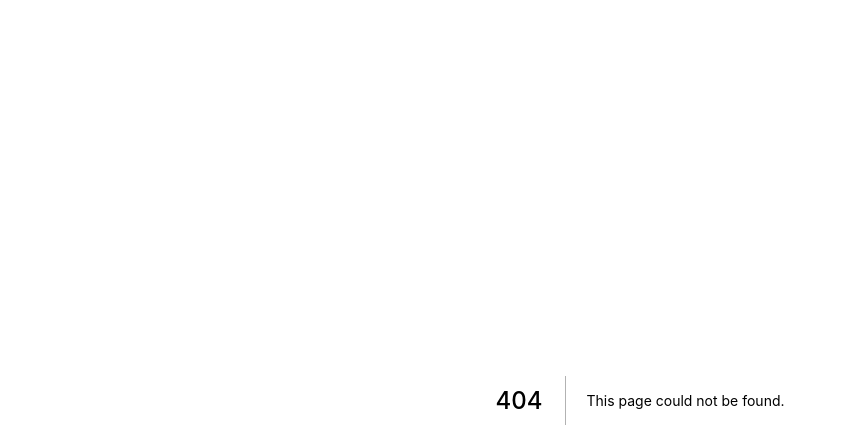
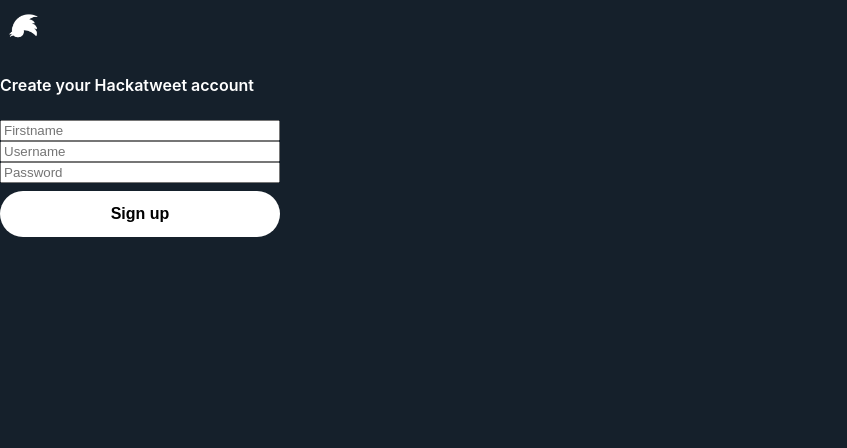
Before and after one commit to yana-burdziuk/hackatweet-frontend, a Next.js app: page /signup in a window 1280 px wide. Before the commit this address had no page. Shown: the top 448 px of the page, without its empty margins (0-847 px from the left). Built offline with nearby package versions, Linux system fonts and the light colour scheme.

Commit message:
creating user reducer and sign up page

```diff
--- /dev/null
+++ b/components/Signup.js
@@ -0,0 +1,37 @@
+import styles from "../styles/SignUp.module.css"
+import Image from "next/image";
+import { useState } from "react"
+
+function SignUp() {
+    const [firstName, setFirstName] = useState('');
+    const [userName, setUserName] = useState('');
+    const [password, setPassword] = useState('');
+
+    function handleClick () {
+
+    }
+
+  return (
+    <div>
+        <Image
+            src="/images/logo-twitter.png"
+            alt="logo"
+            width="50"
+            height="50"
+            className={styles.logo}
+        />
+        <div className={styles.container}>
+            <h4 className={styles.title}>
+                Create your Hackatweet account
+            </h4>
+            <input type='text' placeholder="Firstname" onChange={(e) => setFirstName(e.target.value)} value={firstName}></input>
+            <input type='text' placeholder="Username" onChange={(e) => setUserName(e.target.value)} value={userName}></input>
+            <input type='text' placeholder="Password" onChange={(e) => setPassword(e.target.value)} value={password}></input>
+
+            <button className={`${styles.btn} ${styles.signup}`} onClick={handleClick}>Sign up</button>
+        </div>
+    </div>
+  );
+}
+
+export default SignUp;
--- a/package.json
+++ b/package.json
@@ -9,9 +9,13 @@
     "lint": "next lint"
   },
   "dependencies": {
+    "@reduxjs/toolkit": "^2.8.2",
     "next": "12.1.6",
     "react": "18.1.0",
-    "react-dom": "18.1.0"
+    "react-dom": "18.1.0",
+    "react-redux": "^9.2.0",
+    "react-router-dom": "^7.6.2",
+    "redux-persist": "^6.0.0"
   },
   "devDependencies": {
     "@testing-library/jest-dom": "^5.16.4",
--- a/pages/_app.js
+++ b/pages/_app.js
@@ -1,14 +1,30 @@
 import '../styles/globals.css';
 import Head from 'next/head';
 
+// Redux toolkit imports
+import { configureStore } from "@reduxjs/toolkit";
+
+// React Redux imports
+import { Provider } from "react-redux";
+
+// Reducers imports
+import user from "../reducers/user"
+
+// Redux persist imports
+
+
+const store = configureStore({
+  reducer: user,
+})
+
 function App({ Component, pageProps }) {
   return (
-    <>
+    <Provider store={store}>
       <Head>
         <title>Next.js App</title>
       </Head>
       <Component {...pageProps} />
-    </>
+    </Provider>
   );
 }
 
--- /dev/null
+++ b/pages/signup.js
@@ -0,0 +1,7 @@
+import SignUp from "../components/Signup"
+
+function SignUpPage() {
+  return <SignUp />;
+}
+
+export default SignUpPage;
--- /dev/null
+++ b/reducers/user.js
@@ -0,0 +1,27 @@
+import { createSlice } from "@reduxjs/toolkit"
+
+const initialState = {
+    value: {
+        userName: null,
+        token: null
+    }
+}
+
+const userSlice = createSlice({
+    name: "user",
+    initialState,
+    reducers: {
+        login: (state, action) => {
+           ({ userName: state.value.userName, token: state.value.token } = action.payload)
+        },
+        logout: (state) => {
+           state.value.userName = null;
+           state.value.token = null;
+        },
+    }
+})
+
+const { login, logout } = userSlice.actions;
+
+export { userSlice, login, logout };
+export default userSlice.reducer;
--- /dev/null
+++ b/styles/SignUp.module.css
@@ -0,0 +1,35 @@
+.logo {
+  width: 50px !important;
+  margin-bottom: 48px;
+}
+
+.container {
+  display: flex;
+  flex-direction: column;
+  width: 280px;
+}
+
+.title {
+  font-weight: 600;
+  margin-bottom: 25px;
+  color: white;
+}
+
+.btn {
+  width: 280px;
+  padding: 14px 0;
+  font-size: 16px;
+  font-weight: 700;
+  border-radius: 9999px;
+  cursor: pointer;
+  margin: 0 ;
+  display: block;
+}
+
+/* bouton plein blanc */
+.signup {
+  background: white;
+  color: black;
+  border: none;
+  margin-top: 8px;
+}
```
Also changed, not shown: components/Rightsidescreen.js (+6 -1 lines), 1 other file (tests, documents, lock files or other folders).
